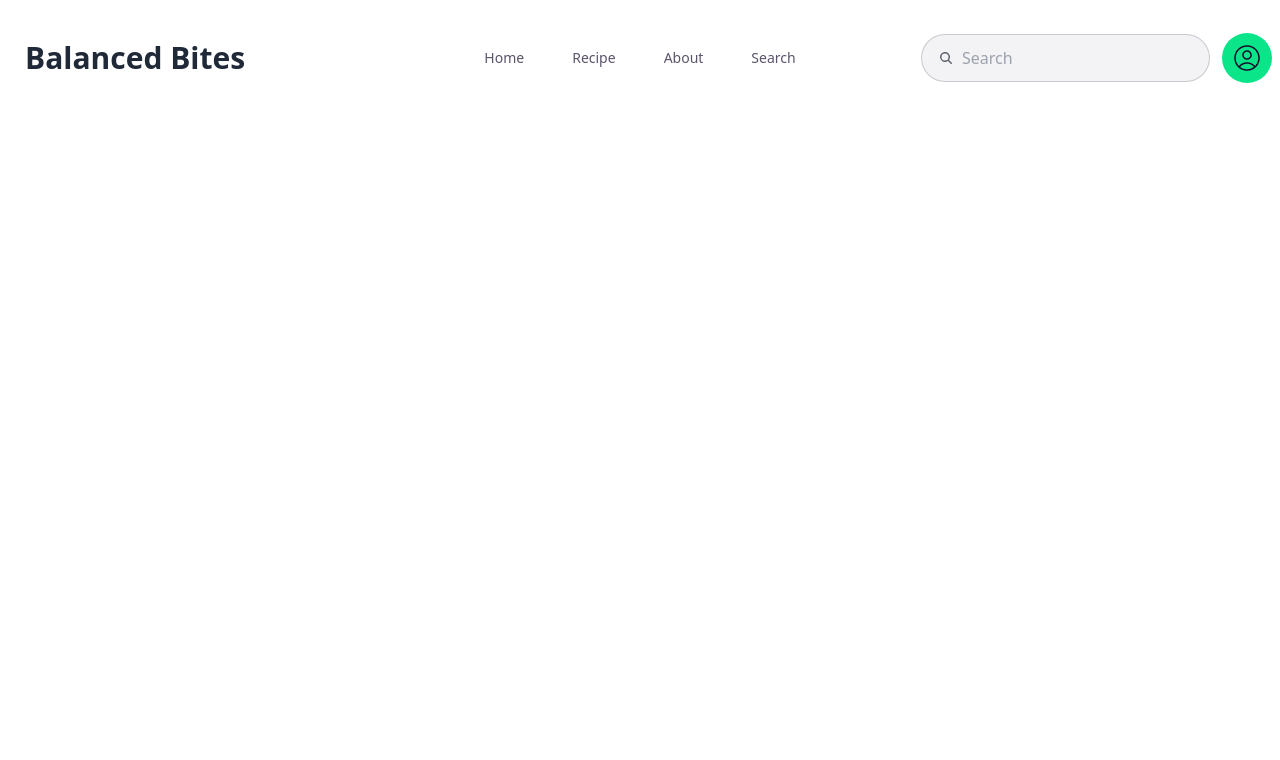
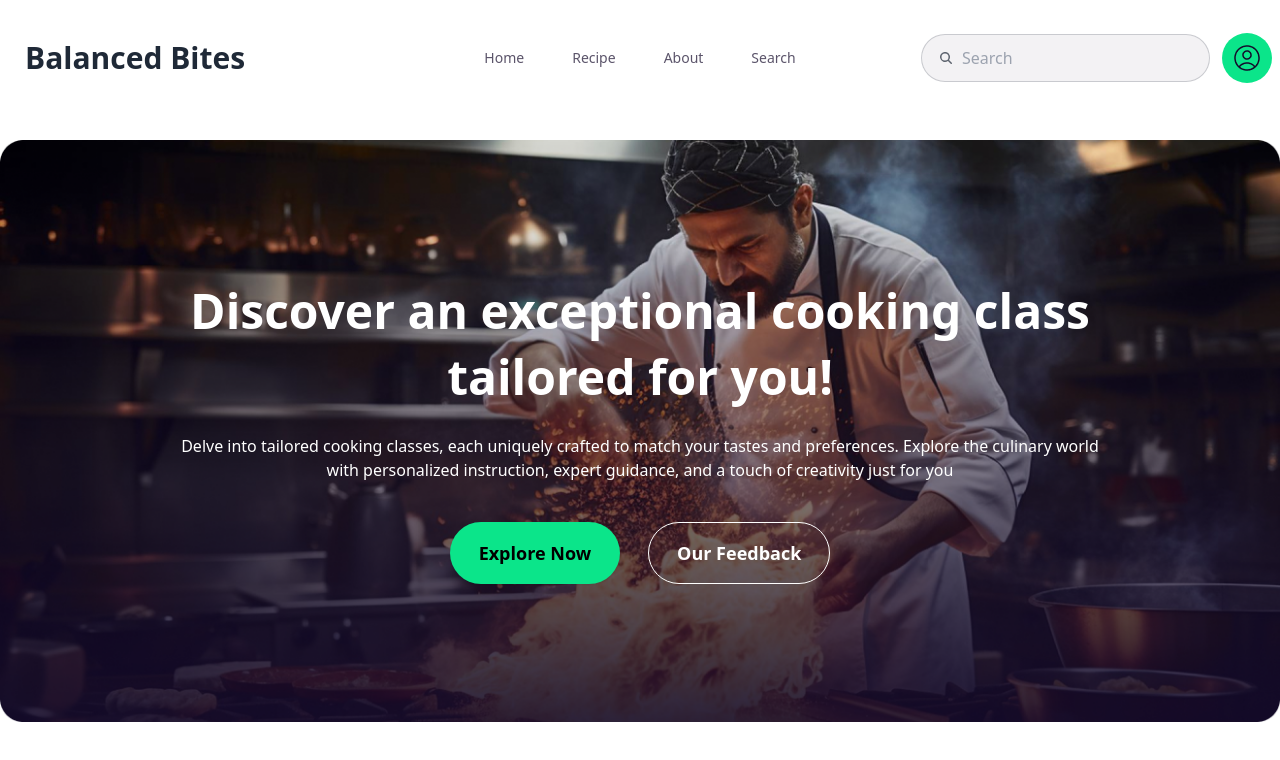
Before and after one commit to Amin7775/Balanced-Bites-Simple-React-Website, a React (Vite) app: page / in a window 1280 px wide. Shown: the top 760 px of the page. Built offline with nearby package versions, Linux system fonts and the light colour scheme.

Commit message:
Added Banner

```diff
--- /dev/null
+++ b/src/components/header/banner/Banner.jsx
@@ -0,0 +1,26 @@
+import bannerImg from './../../../assets/images/Rectangle 1.png'
+
+const Banner = () => {
+    return (
+        <div>
+            <div className="hero min-h-[70vh] lg:min-h-[50vh]" >
+                <img className='h-full w-full' src={bannerImg} alt="" />
+  <div className="rounded-3xl"></div>
+  <div className="hero-content text-center ">
+    <div className="max-w-[90%] lg:max-w-[76%] mx-auto">
+      <h1 className="mb-6 text-3xl lg:text-5xl font-bold text-white leading-tight lg:leading-snug">Discover an exceptional cooking class tailored for you!</h1>
+      <p className="mb-5 lg:mb-10 text-white">Delve into tailored cooking classes, each uniquely crafted to match your tastes and preferences. Explore the culinary world with personalized instruction, expert guidance, and a touch of creativity just for you</p>
+      <div className='flex flex-col lg:flex-row items-center justify-center gap-4 lg:gap-7 '>
+
+      <button className="btn bg-[#0BE58A] text-black rounded-[50px] border border-transparent text-lg font-bold px-7 py-4 h-full hover:bg-transparent hover:border-white hover:text-white">Explore Now</button>
+      <button className="btn btn-outline text-white rounded-[50px] border border-white text-lg font-bold px-7 py-4 h-full hover:bg-[#0BE58A] hover:border-transparent hover:text-black">Our Feedback</button>
+
+      </div>
+    </div>
+  </div>
+</div>
+        </div>
+    );
+};
+
+export default Banner;
--- a/src/components/header/mainHeader/Header.jsx
+++ b/src/components/header/mainHeader/Header.jsx
@@ -1,4 +1,5 @@
 import Navbar from "../Nav/Navbar";
+import Banner from "../banner/Banner";
 
 
 
@@ -9,7 +10,7 @@ const Header = () => {
             <Navbar></Navbar>
             </div>
             <div className="mb-12">
-
+            <Banner></Banner>
             </div>
         </div>
     );
```
